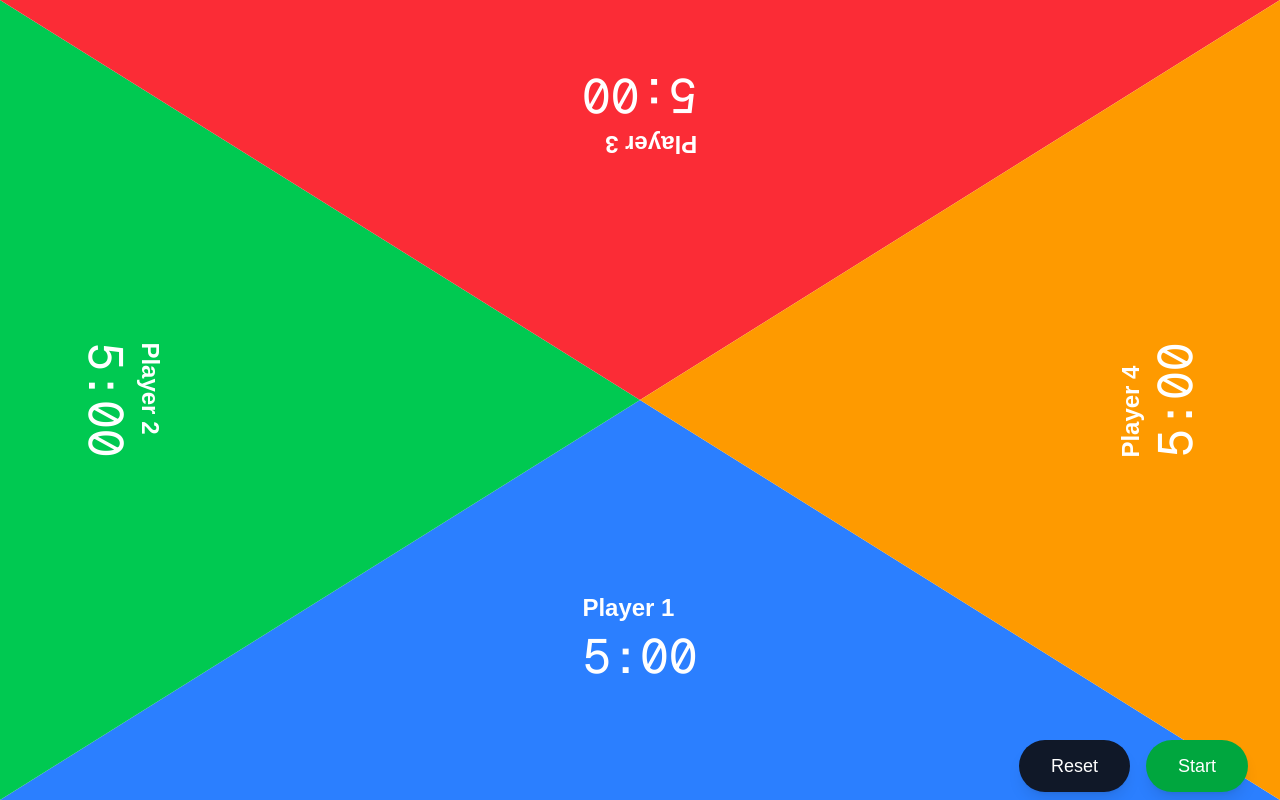
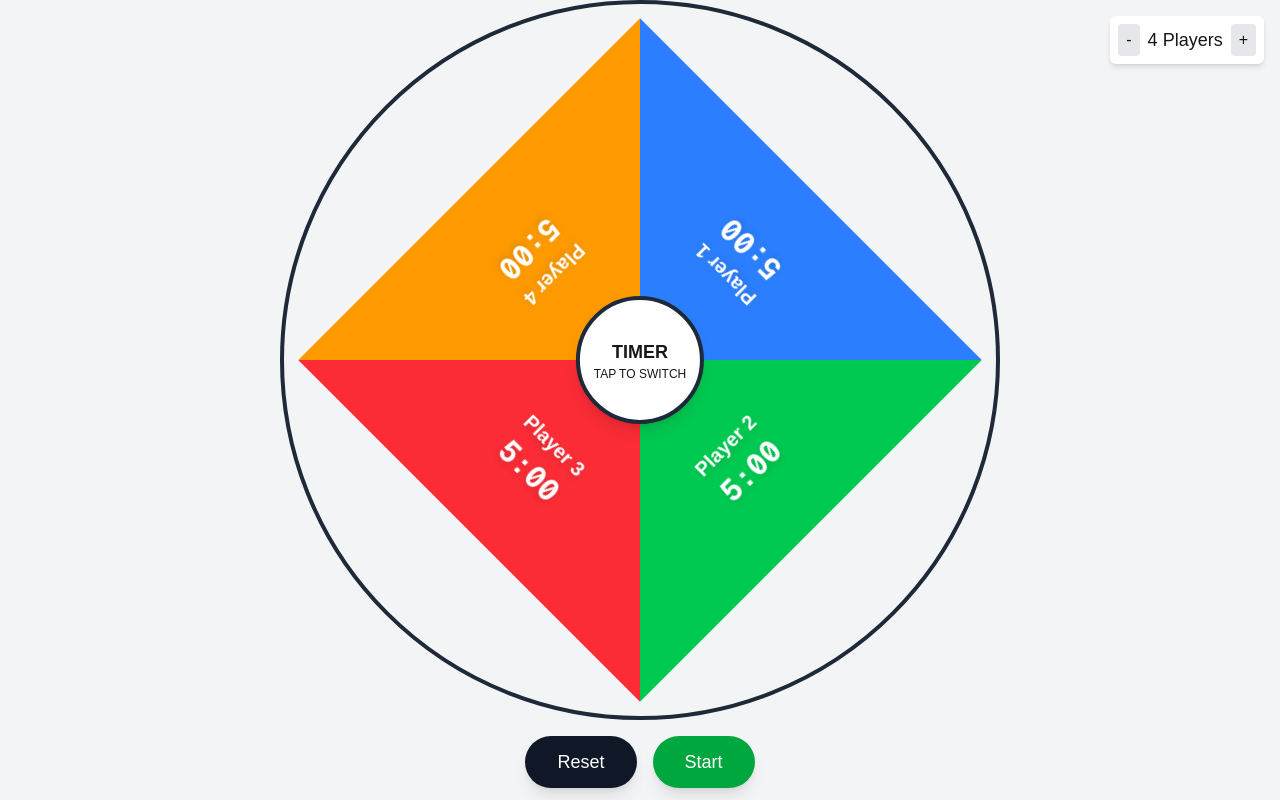
Before and after one commit to owengretzinger/4-person-chess-timer, a Next.js app: page / in a window 1280 px wide. Built offline with nearby package versions, Linux system fonts and the light colour scheme.

Commit message:
generlize for more players

```diff
--- a/src/app/page.tsx
+++ b/src/app/page.tsx
@@ -4,18 +4,46 @@ import { useState, useEffect } from "react";
 
 export default function Home() {
   const initialTime = 300; // 5 minutes in seconds
-  const [times, setTimes] = useState([initialTime, initialTime, initialTime, initialTime]);
+  const [numPlayers, setNumPlayers] = useState(4); // Configurable number of players
+  const [times, setTimes] = useState(Array(numPlayers).fill(initialTime));
   const [currentPlayer, setCurrentPlayer] = useState(0);
   const [isRunning, setIsRunning] = useState(false);
-  // Adjust colors to match the image (blue, green, red, gold)
-  const playerColors = ["bg-blue-500", "bg-green-500", "bg-red-500", "bg-amber-500"];
+
+  // Base colors - will cycle or extend as needed for more players
+  const baseColors = [
+    "bg-blue-500",
+    "bg-green-500",
+    "bg-red-500",
+    "bg-amber-500",
+    "bg-purple-500",
+    "bg-pink-500",
+    "bg-indigo-500",
+    "bg-cyan-500",
+  ];
+
+  // Generate colors for all players, repeating if necessary
+  const playerColors = Array(numPlayers)
+    .fill(0)
+    .map((_, i) => baseColors[i % baseColors.length]);
+
+  // Text colors corresponding to background colors
+  const textColors = [
+    "text-blue-600",
+    "text-green-600",
+    "text-red-600",
+    "text-amber-600",
+    "text-purple-600",
+    "text-pink-600",
+    "text-indigo-600",
+    "text-cyan-600",
+  ];
 
   useEffect(() => {
     let interval: NodeJS.Timeout | null = null;
 
     if (isRunning && times[currentPlayer] > 0) {
       interval = setInterval(() => {
-        setTimes(prevTimes => {
+        setTimes((prevTimes) => {
           const newTimes = [...prevTimes];
           newTimes[currentPlayer] = Math.max(0, newTimes[currentPlayer] - 1);
 
@@ -33,6 +61,13 @@ export default function Home() {
     };
   }, [isRunning, currentPlayer, times]);
 
+  // Update times array when number of players changes
+  useEffect(() => {
+    setTimes(Array(numPlayers).fill(initialTime));
+    setCurrentPlayer(0);
+    setIsRunning(false);
+  }, [numPlayers, initialTime]);
+
   const handleTap = () => {
     if (times[currentPlayer] === 0) return;
 
@@ -42,11 +77,11 @@ export default function Home() {
     }
 
     // Move to next player
-    setCurrentPlayer((prevPlayer) => (prevPlayer + 1) % 4);
+    setCurrentPlayer((prevPlayer) => (prevPlayer + 1) % numPlayers);
   };
 
   const resetTimers = () => {
-    setTimes([initialTime, initialTime, initialTime, initialTime]);
+    setTimes(Array(numPlayers).fill(initialTime));
     setCurrentPlayer(0);
     setIsRunning(false);
   };
@@ -54,112 +89,166 @@ export default function Home() {
   const formatTime = (timeInSeconds: number): string => {
     const minutes = Math.floor(timeInSeconds / 60);
     const seconds = timeInSeconds % 60;
-    return `${minutes}:${seconds.toString().padStart(2, '0')}`;
+    return `${minutes}:${seconds.toString().padStart(2, "0")}`;
+  };
+
+  // Function to adjust player count
+  const adjustPlayerCount = (increment: boolean) => {
+    setNumPlayers((prev) => {
+      const newCount = increment
+        ? Math.min(prev + 1, 12)
+        : Math.max(prev - 1, 2);
+      return newCount;
+    });
+  };
+
+  // Calculate the position and style for each player segment in a wheel layout
+  const calculateWheelSegment = (playerIndex: number) => {
+    const segmentAngle = 360 / numPlayers;
+    const startAngle = segmentAngle * playerIndex;
+    const endAngle = startAngle + segmentAngle;
+    const midAngle = (startAngle + endAngle) / 2;
+
+    // For SVG path creation - convert to radians
+    const startRad = (startAngle - 90) * (Math.PI / 180);
+    const endRad = (endAngle - 90) * (Math.PI / 180);
+
+    // Center point
+    const centerX = 50;
+    const centerY = 50;
+    const outerRadius = 48; // Slightly smaller to ensure it fits within the container
+
+    // Calculate points on circle circumference
+    const x1 = centerX + outerRadius * Math.cos(startRad);
+    const y1 = centerY + outerRadius * Math.sin(startRad);
+    const x2 = centerX + outerRadius * Math.cos(endRad);
+    const y2 = centerY + outerRadius * Math.sin(endRad);
+
+    // Create SVG clip path for the segment
+    const clipPath = `polygon(${centerX}% ${centerY}%, ${x1}% ${y1}%, ${x2}% ${y2}%)`;
+
+    // Calculate position for text - closer to outer edge for better readability
+    const textDistanceFromCenter = 36; // % from center point
+    const textX =
+      centerX +
+      textDistanceFromCenter * Math.cos((midAngle - 90) * (Math.PI / 180));
+    const textY =
+      centerY +
+      textDistanceFromCenter * Math.sin((midAngle - 90) * (Math.PI / 180));
+
+    // Calculate text rotation so it's readable from outside the wheel
+    // This way all text is aligned radially outward
+    const textRotation = midAngle;
+
+    return {
+      clipPath,
+      midAngle,
+      textRotation,
+      textPosition: { x: textX, y: textY },
+    };
   };
 
   return (
-    <div className="w-screen h-screen bg-white overflow-hidden" onClick={handleTap}>
-      {/* Container that fills the entire screen */}
-      <div className="relative w-full h-full overflow-hidden">
-        {/* Player 1 - Bottom (Blue) */}
+    <div className="w-screen h-screen bg-gray-100 dark:bg-gray-900 overflow-hidden flex flex-col">
+      {/* Player count controls */}
+      <div className="absolute top-4 right-4 z-10 flex items-center gap-2 bg-white dark:bg-gray-800 p-2 rounded-md shadow-md">
+        <button
+          onClick={() => adjustPlayerCount(false)}
+          disabled={numPlayers <= 2}
+          className="px-2 py-1 bg-gray-200 dark:bg-gray-700 rounded hover:bg-gray-300 hover:dark:bg-gray-600 disabled:opacity-50"
+        >
+          -
+        </button>
+        <span className="text-lg font-medium">{numPlayers} Players</span>
+        <button
+          onClick={() => adjustPlayerCount(true)}
+          disabled={numPlayers >= 12}
+          className="px-2 py-1 bg-gray-200 dark:bg-gray-700 rounded hover:bg-gray-300 hover:dark:bg-gray-600 disabled:opacity-50"
+        >
+          +
+        </button>
+      </div>
+
+      {/* Wheel container */}
       <div
-          className={`absolute bottom-0 inset-x-0 h-1/2 flex items-end justify-center p-8
-            ${currentPlayer === 0 ? 'bg-opacity-100' : 'bg-opacity-80'}
-            ${playerColors[0]} text-white
-            ${currentPlayer === 0 && isRunning ? 'animate-pulse' : ''}
+        className="relative flex-grow flex items-center justify-center"
+        onClick={handleTap}
+      >
+        <div className="relative w-[90vmin] h-[90vmin] rounded-full overflow-hidden border-4 border-gray-800">
+          {/* Player segments */}
+          {Array.from({ length: numPlayers }).map((_, index) => {
+            const segment = calculateWheelSegment(index);
+
+            return (
+              <div
+                key={index}
+                className={`absolute inset-0
+                  ${playerColors[index % playerColors.length]}
+                  ${
+                    currentPlayer === index ? "bg-opacity-100" : "bg-opacity-70"
+                  }
+                  ${currentPlayer === index && isRunning ? "animate-pulse" : ""}
                 `}
-          style={{ clipPath: 'polygon(0% 100%, 100% 100%, 50% 0%)' }}
+                style={{
+                  clipPath: segment.clipPath,
+                }}
               >
-          <div className="flex flex-col items-center mb-12">
-            <div>
-              <div className="text-xl md:text-2xl font-bold mb-2">Player 1</div>
-              <div className="text-4xl md:text-5xl font-mono mb-2">{formatTime(times[0])}</div>
-              <div className="relative h-8">
-                {currentPlayer === 0 && isRunning && (
-                  <div className="absolute left-1/2 transform -translate-x-1/2 bg-white text-blue-600 px-4 py-1 rounded-full font-bold shadow-lg whitespace-nowrap">
+                {/* Text container - now positioned radially */}
+                <div
+                  className="absolute w-full"
+                  style={{
+                    top: "50%",
+                    left: "50%",
+                    height: "100%",
+                    transformOrigin: "0 0",
+                    transform: `rotate(${segment.midAngle + 180}deg)`,
+                  }}
+                >
+                  {/* Content container - aligned to read from outside */}
+                  <div
+                    className="absolute flex flex-col items-center z-50"
+                    style={{
+                      top: "15%",
+                      width: "100%",
+                      transform: "translateX(-50%)",
+                      padding: "0 10%",
+                    }}
+                  >
+                    <div className="text-center">
+                      <div className="text-xl font-bold mb-1 text-white drop-shadow-md">{`Player ${
+                        index + 1
+                      }`}</div>
+                      <div className="text-3xl font-mono text-white font-bold drop-shadow-md">
+                        {formatTime(times[index])}
+                      </div>
+                      {currentPlayer === index && isRunning && (
+                        <div className="mt-1 bg-white px-2 py-0.5 rounded-full font-bold text-sm whitespace-nowrap shadow-md">
+                          <span
+                            className={textColors[index % textColors.length]}
+                          >
                             YOUR TURN
+                          </span>
                         </div>
                       )}
                     </div>
                   </div>
                 </div>
               </div>
+            );
+          })}
 
-        {/* Player 2 - Left (Green) */}
-        <div
-          className={`absolute left-0 inset-y-0 w-1/2 flex items-center justify-start p-4 sm:p-6
-            ${currentPlayer === 1 ? 'bg-opacity-100' : 'bg-opacity-80'}
-            ${playerColors[1]} text-white
-            ${currentPlayer === 1 && isRunning ? 'animate-pulse' : ''}
-          `}
-          style={{ clipPath: 'polygon(0% 0%, 0% 100%, 100% 50%)' }}
-        >
-          <div className="flex flex-col items-center ml-4 sm:ml-6">
-            <div className="rotate-90">
-              <div className="text-xl md:text-2xl font-bold mb-1">Player 2</div>
-              <div className="text-4xl md:text-5xl font-mono mb-1">{formatTime(times[1])}</div>
-              <div className="relative h-8">
-                {currentPlayer === 1 && isRunning && (
-                  <div className="absolute left-1/2 transform -translate-x-1/2 bg-white text-green-600 px-4 py-1 rounded-full font-bold shadow-lg whitespace-nowrap">
-                    YOUR TURN
-                  </div>
-                )}
+          {/* Center piece */}
+          <div className="absolute left-1/2 top-1/2 w-[18%] h-[18%] bg-white dark:bg-gray-800 rounded-full transform -translate-x-1/2 -translate-y-1/2 z-10 flex items-center justify-center border-4 border-gray-800 dark:border-gray-700 shadow-lg">
+            <div className="text-center">
+              <div className="text-lg font-bold">TIMER</div>
+              <div className="text-xs">TAP TO SWITCH</div>
             </div>
           </div>
         </div>
       </div>
 
-        {/* Player 3 - Top (Red) */}
-        <div
-          className={`absolute top-0 inset-x-0 h-1/2 flex items-start justify-center p-8
-            ${currentPlayer === 2 ? 'bg-opacity-100' : 'bg-opacity-80'}
-            ${playerColors[2]} text-white
-            ${currentPlayer === 2 && isRunning ? 'animate-pulse' : ''}
-          `}
-          style={{ clipPath: 'polygon(0% 0%, 100% 0%, 50% 100%)' }}
-        >
-          <div className="flex flex-col items-center mb-12">
-            <div className="rotate-180">
-              <div className="text-xl md:text-2xl font-bold mb-2">Player 3</div>
-              <div className="text-4xl md:text-5xl font-mono mb-2">{formatTime(times[2])}</div>
-              <div className="relative h-8">
-                {currentPlayer === 2 && isRunning && (
-                  <div className="absolute left-1/2 transform -translate-x-1/2 bg-white text-red-600 px-4 py-1 rounded-full font-bold shadow-lg whitespace-nowrap">
-                    YOUR TURN
-                  </div>
-                )}
-              </div>
-            </div>
-          </div>
-        </div>
-
-        {/* Player 4 - Right (Amber/Gold) */}
-        <div
-          className={`absolute right-0 inset-y-0 w-1/2 flex items-center justify-end p-4 sm:p-6
-            ${currentPlayer === 3 ? 'bg-opacity-100' : 'bg-opacity-80'}
-            ${playerColors[3]} text-white
-            ${currentPlayer === 3 && isRunning ? 'animate-pulse' : ''}
-          `}
-          style={{ clipPath: 'polygon(100% 0%, 100% 100%, 0% 50%)' }}
-        >
-          <div className="flex flex-col items-center mr-4 sm:mr-6">
-            <div className="-rotate-90">
-              <div className="text-xl md:text-2xl font-bold mb-1">Player 4</div>
-              <div className="text-4xl md:text-5xl font-mono mb-1">{formatTime(times[3])}</div>
-              <div className="relative h-8">
-                {currentPlayer === 3 && isRunning && (
-                  <div className="absolute left-1/2 transform -translate-x-1/2 bg-white text-amber-600 px-4 py-1 rounded-full font-bold shadow-lg whitespace-nowrap">
-                    YOUR TURN
-                  </div>
-                )}
-              </div>
-            </div>
-          </div>
-        </div>
-      </div>
-
-      {/* Control buttons at the bottom of the screen */}
-      <div className="fixed bottom-2 right-8 flex gap-4">
+      {/* Control buttons */}
+      <div className="p-4 flex justify-center gap-4 z-10">
         <button
           onClick={(e) => {
             e.stopPropagation();
```
Lines whose indentation alone changed are shown as unchanged.
